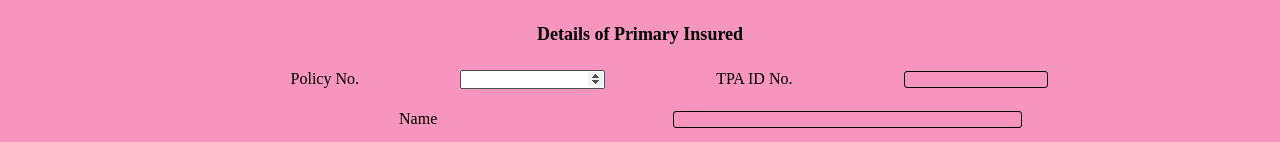
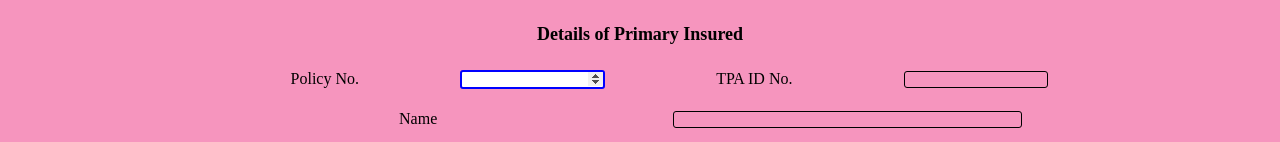
Before and after one commit to AmanPrajapati7015/jeevika, a React (Vite) app in the folder reactjs/: page / in a window 1280 px wide. In both pictures the pointer is over the input "Policy No.". Shown: the part 373-515 px from the top of the page. Built offline with nearby package versions, Linux system fonts and the light colour scheme.

Commit message:
changes using hover

```diff
--- a/reactjs/src/form-elements/formstyles.css
+++ b/reactjs/src/form-elements/formstyles.css
@@ -12,6 +12,13 @@ input[type=text]{
     border: 1px black solid;
     border-radius: 3px;
 }
+
+input[type=text]:hover,textarea:hover,input[type=number]:hover{
+    border: 2px blue solid;
+    border-radius: 3px;
+    /* transition-duration: 300ms; */
+}
+
 
 textarea{
     background: none;
```
